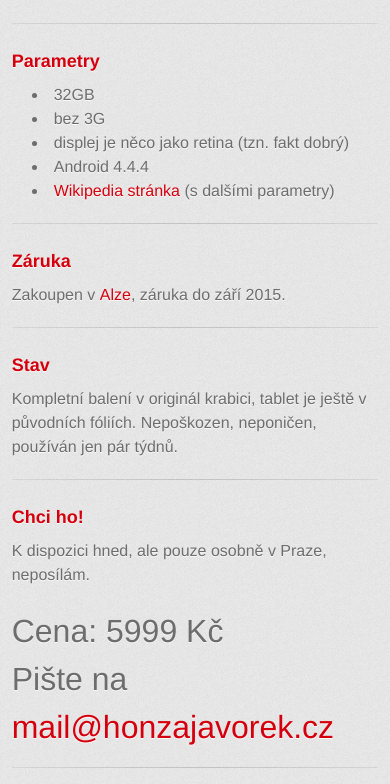
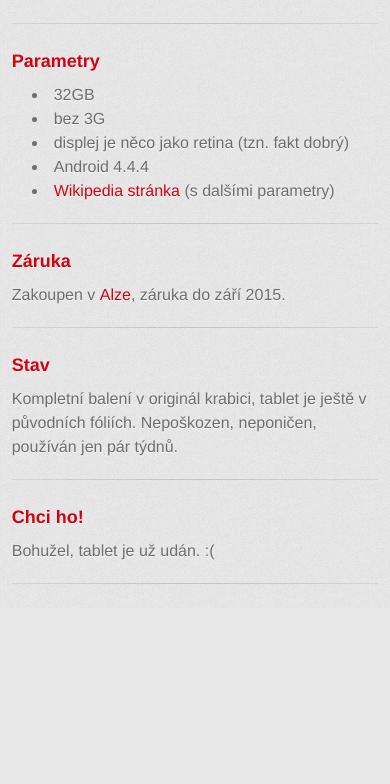
Before and after one commit to honzajavorek/tablet, a plain HTML site: page index.html in a window 390 px wide. Shown: the part 692-1476 px from the top of the page. After the commit the page ends 1300 px from the top, so only its background shows below. Drawn offline with Linux system fonts and the light colour scheme; a web font is replaced by a local one.

Commit message:
Update index.html
Posílám PR na update tabletové stránky. ;)

```diff
--- a/index.html
+++ b/index.html
@@ -10,7 +10,7 @@
     <!--[if lt IE 9]>
     <script src="//html5shiv.googlecode.com/svn/trunk/html5.js"></script>
     <![endif]-->
-    <title>Prodávám Nexus 10": retina, 32GB RAM, bez 3G</title>
+    <title>Nexus 10": retina, 32GB RAM, bez 3G</title>
   </head>
 
   <body>
@@ -18,7 +18,7 @@
       <div class="inner">
 
         <header>
-          <h1>Prodávám Nexus 10"</h1>
+          <h1>Už neprodávám Nexus 10"</h1>
         </header>
 
         <section id="main_content">
@@ -47,10 +47,7 @@
 
       <hr>
       <h3>Chci ho!</h3>
-        <p>K dispozici hned, ale <b>pouze osobně v Praze</b>, neposílám.</p>
-      <h1>Cena: <b>5999 Kč</b></h1>
-      <h1>Pište na <a
-href="mailto:mail&#64;honzajavorek.cz">mail&#64;<!-- -->honzajavorek.cz</a></h1>
+        <p>Bohužel, tablet je už udán. :(</p>
 
           <hr>
 
```
